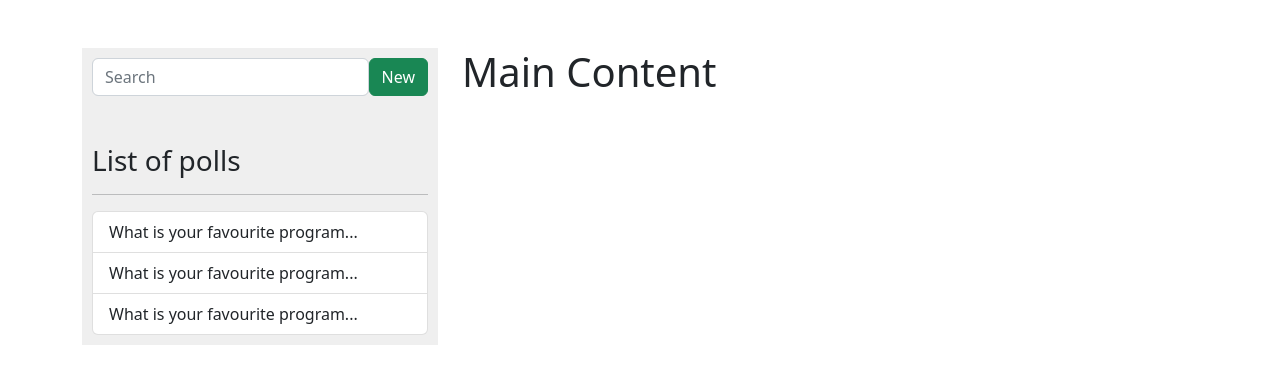
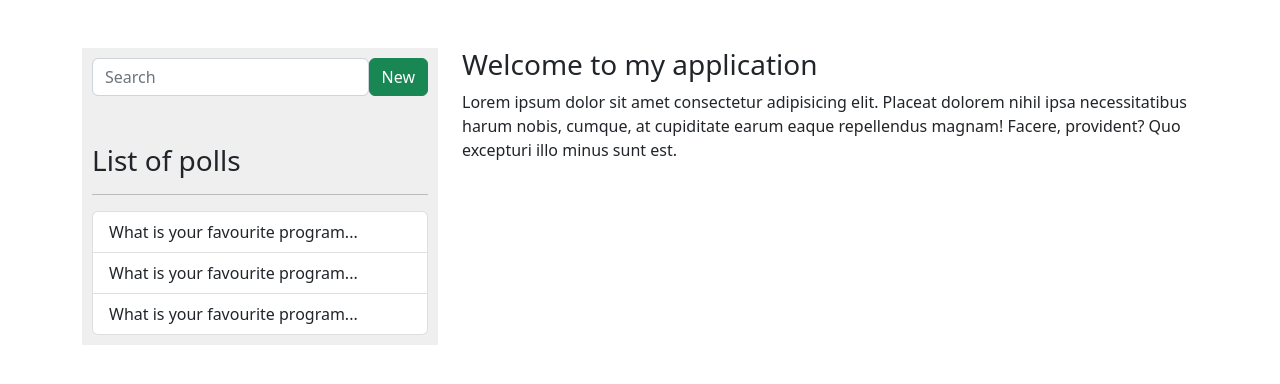
Before and after one commit to musafci/react-smart-poll, a React (Create React App) app: page / in a window 1280 px wide. Shown: the top 384 px of the page. Built offline with nearby package versions, Linux system fonts and the light colour scheme.

Commit message:
Working with main content component

```diff
--- a/src/app.jsx
+++ b/src/app.jsx
@@ -48,6 +48,24 @@ class App extends React.Component {
         this.setState({ selectedPoll: poll })
     }
 
+    getOpinion = response => {
+        const {polls} = this.state
+        const poll = polls.find(p => p.id === response.pollId)
+        const option = poll.opinions.find(o => o.id === response.selectedOption)
+
+        poll.totalVote++
+        option.vote++
+
+        const opinion = {
+            id: shortid.generate(),
+            name: response.name,
+            selectedOption: response.selectedOption,
+        }
+
+        poll.opinions.push(opinion)
+        this.setState({polls})
+    }
+
     handleSearch = searchTerm => {
 
     }
@@ -66,7 +84,12 @@ class App extends React.Component {
                         />
                     </Col>
                     <Col md={8}>
-                        <MainContent/>
+                        <MainContent
+                            poll={this.state.selectedPoll}
+                            getOpinion={this.getOpinion}
+                            updatePoll={this.updatePoll}
+                            deletePoll={this.deletePoll}
+                        />
                     </Col>
                 </Row>
             </Container>
--- a/src/components/main-content/index.jsx
+++ b/src/components/main-content/index.jsx
@@ -1,10 +1,67 @@
 import React from "react";
+import {Modal, ModalHeader, ModalBody} from "reactstrap";
+import ParticipationFrom from "./participate.form";
+import PollForm from "../poll-form";
+
 
 class MainContent extends React.Component {
+
+    state = {
+        openModal: false,
+    }
+
+    toggleModal = () => {
+        this.setState({
+            openModal: !this.state.openModal
+        })
+    }
+
     render() {
+        if (Object.keys(this.props.poll).length === 0) {
+            return (
+                <div>
+                    <h3>Welcome to my application</h3>
+                    <p>
+                        Lorem ipsum dolor sit amet consectetur adipisicing elit. Placeat dolorem nihil ipsa necessitatibus harum nobis, cumque, at cupiditate earum eaque repellendus magnam! Facere, provident? Quo excepturi illo minus sunt est.
+                    </p>
+                </div>
+            );
+        }
+
+        const {poll, getOption, updatePoll, deletePoll} = this.props
+
         return(
             <div>
-                <h1>Main Content</h1>
+                <h3>{poll.title}</h3>
+                <p>{poll.description}</p>
+                <br/>
+
+                <ParticipationFrom
+                    poll={poll}
+                    getOption={getOption}
+                    toggleModal={this.toggleModal}
+                    deletePoll={deletePoll}
+                />
+
+                <Modal
+                   isOpen={this.state.openModal}
+                   toggle={this.toggleModal}
+                   unmountOnClose={true}
+                >
+                    <ModalHeader toggle={this.toggleModal}>
+                        Update Modal
+                    </ModalHeader>
+
+                    <ModalBody>
+                        <PollForm
+                            poll={poll}
+                            isUpdate={true}
+                            submit={updatePoll}
+                            buttonValue='Update Poll'
+                        />
+                    </ModalBody>
+
+                </Modal>
             </div>
         );
     }
--- a/src/components/main-content/participate.form.jsx
+++ b/src/components/main-content/participate.form.jsx
@@ -1,6 +1,5 @@
 import React from "react";
-import {Form, FormGroup, FormFeedback, Input, CustomInput, Label, Button} from "reactstrap";
-
+import {Form, FormGroup, FormFeedback, Input, Label, Button} from "reactstrap";
 class ParticipationFrom extends React.Component {
     state = {
         name: '',
@@ -84,7 +83,7 @@ class ParticipationFrom extends React.Component {
                     this.props.poll.options.map(opt => (
                         <FormGroup className="my-2" key={opt.id}>
                             <Label className="d-flex">
-                                <CustomInput
+                                <Input
                                     type="radio"
                                     id={opt.id}
                                     name="selectedOption"
```
